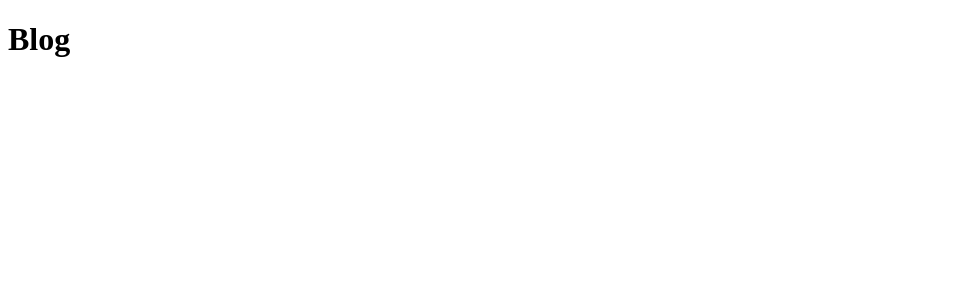
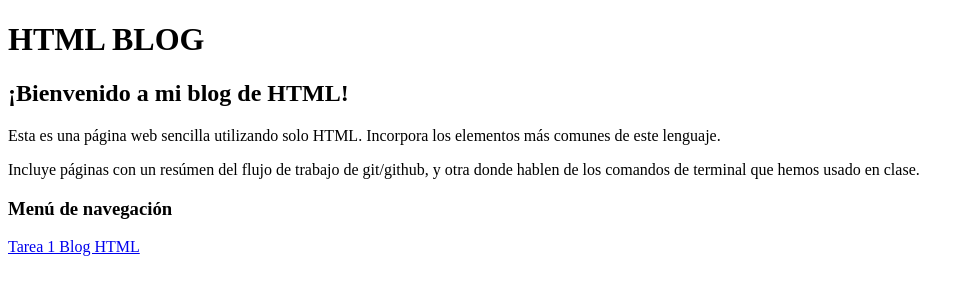
Before and after one commit to A01752391/tareasTC2005B, a plain HTML site: page blog/blog.html in a window 1280 px wide. Shown: the whole page, without its empty margins (0-974 px from the left). Drawn offline with Linux system fonts and the light colour scheme.

Commit message:
Added some text to "blog.html"

```diff
--- a/blog/blog.html
+++ b/blog/blog.html
@@ -6,6 +6,11 @@
     <title>Blog</title>
 </head>
 <body>
-    <h1>Blog</h1>
+    <h1>HTML BLOG</h1>
+    <h2>¡Bienvenido a mi blog de HTML!</h2>
+    <p>Esta es una página web sencilla utilizando solo HTML. Incorpora los elementos más comunes de este lenguaje.</p>
+    <p>Incluye páginas con un resúmen del flujo de trabajo de git/github, y otra donde hablen de los comandos de terminal que hemos usado en clase.</p>
+    <h3>Menú de navegación</h3>
+    <a href="blog/blog.html">Tarea 1 Blog HTML</a>
 </body>
 </html>
```
